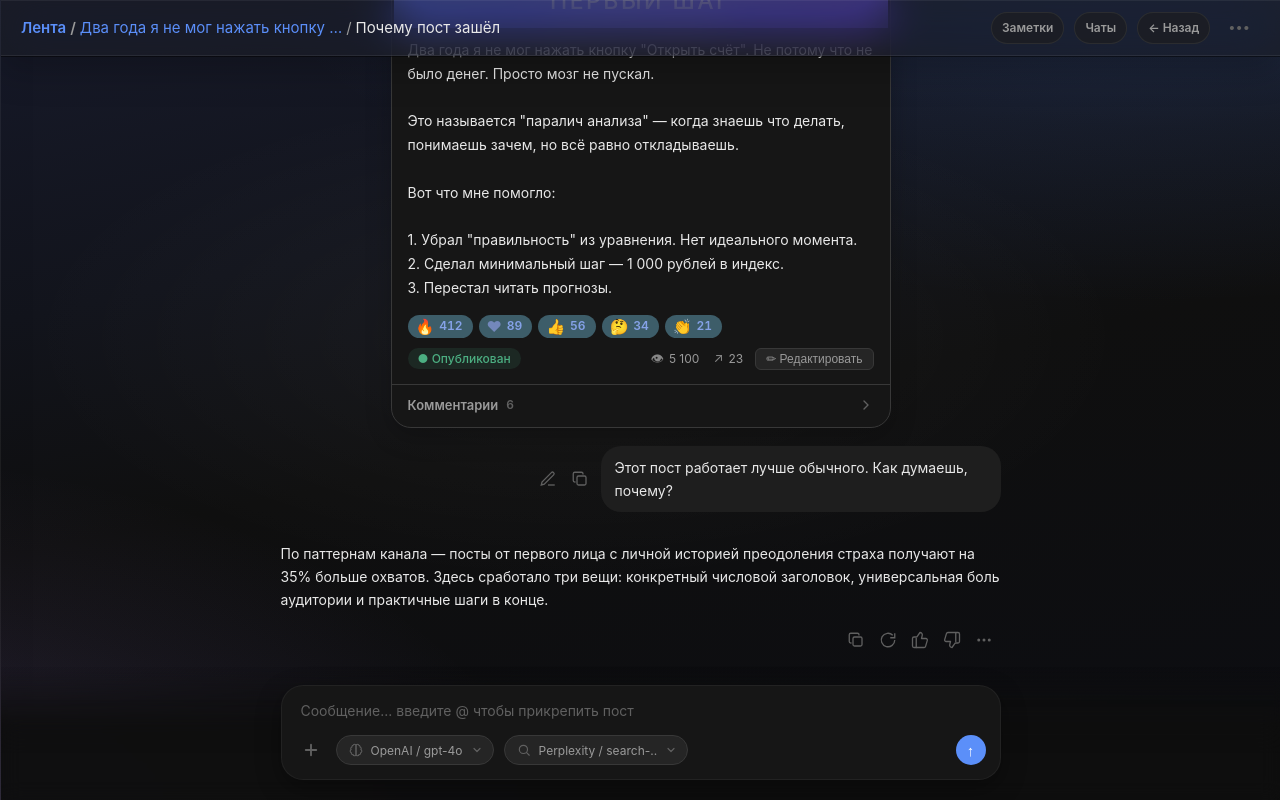
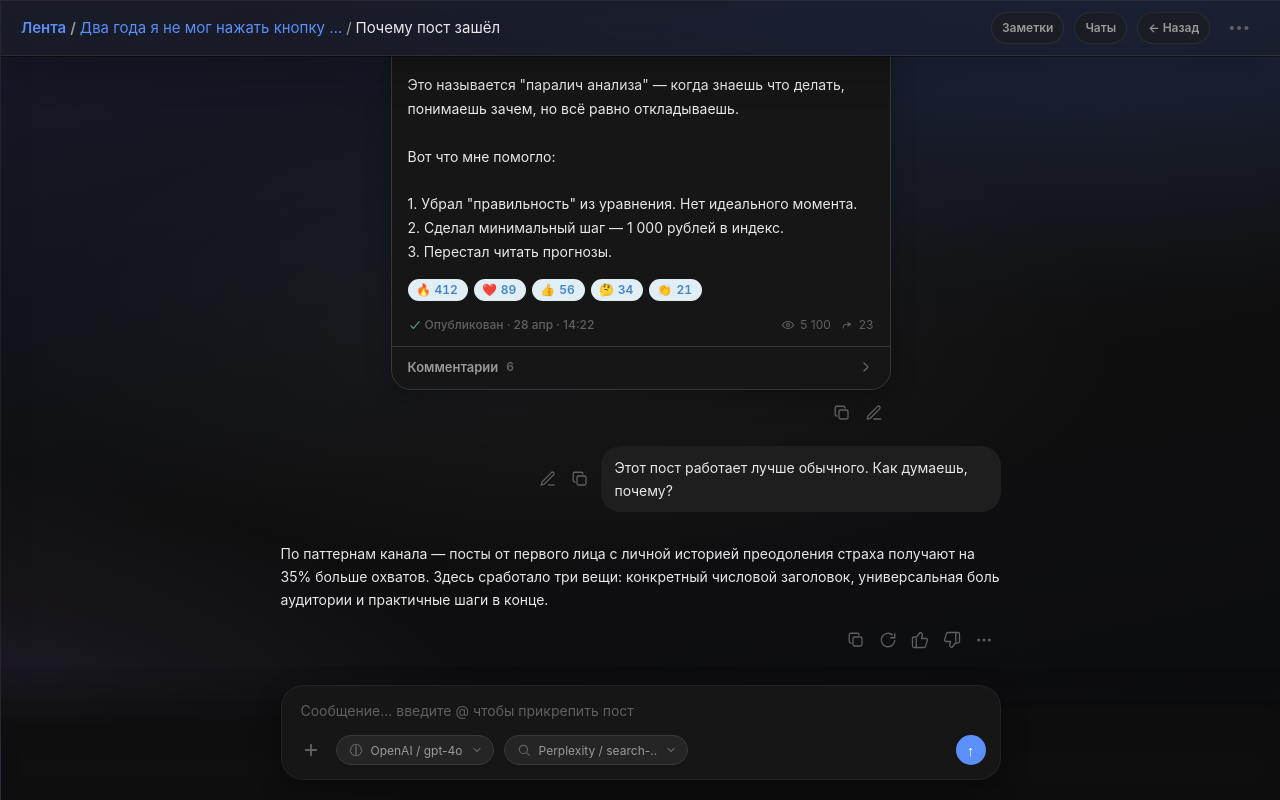
Before and after one commit to saltolist/my, a Next.js app in the folder Docs_TG_Platform/demo/: page / in a window 1280 px wide. Both pictures are taken after a click on the button "Почему пост зашёл". Built offline with nearby package versions, Linux system fonts and the light colour scheme.

Commit message:
Ведется работа над пространством поста

```diff
--- a/Docs_TG_Platform/demo/components/analytics/ChannelReactionsPanel.tsx
+++ b/Docs_TG_Platform/demo/components/analytics/ChannelReactionsPanel.tsx
@@ -2,7 +2,7 @@
 
 const REACTIONS = [
   { emoji: "🔥", count: 412 },
-  { emoji: "❤", count: 134 },
+  { emoji: "❤️", count: 134 },
   { emoji: "👍", count: 222 },
   { emoji: "🤔", count: 34 },
 ];
--- a/Docs_TG_Platform/demo/components/feed/PostCard.tsx
+++ b/Docs_TG_Platform/demo/components/feed/PostCard.tsx
@@ -3,6 +3,7 @@
 import { getPostMediaItems } from "@/lib/helpers";
 import type { Post } from "@/lib/types";
 import PostMediaBlock from "../post/PostMediaBlock";
+import PostStatus from "./PostStatus";
 import PostCommentsRow from "../post/PostCommentsRow";
 import { PostReactionPills, PostViewsReposts } from "./PostEngagement";
 
@@ -22,26 +23,7 @@ export default function PostCard({
     onDragEnd?: (e: React.DragEvent) => void;
   };
 }) {
-  let statusEl: React.ReactNode;
-  if (post.status === "published") {
-    statusEl = (
-      <span className="post-status">
-        <span className="dot-g">●</span> Опубликован
-      </span>
-    );
-  } else if (post.status === "scheduled") {
-    statusEl = (
-      <span className="post-status">
-        <span className="dot-o">◷</span> Отложено · {post.date}
-      </span>
-    );
-  } else {
-    statusEl = (
-      <span className="post-status">
-        <span className="dot-gr">✏</span> Черновик · создан {post.created}
-      </span>
-    );
-  }
+  const statusEl = <PostStatus post={post} />;
 
   const mediaItems = getPostMediaItems(post);
   const isDraftDnD = post.status === "draft" && !!draftHandleProps;
@@ -95,15 +77,7 @@ export default function PostCard({
           <PostReactionPills reactions={post.metrics.reactions} />
         ) : null}
         <div className="post-card-footer">
-          <div className="post-meta">
-            {statusEl}
-            {post.status === "published" && post.date ? (
-              <>
-                <span>·</span>
-                <span>{post.date}</span>
-              </>
-            ) : null}
-          </div>
+          <div className="post-meta">{statusEl}</div>
           {post.status === "published" && post.metrics ? (
             <PostViewsReposts views={post.metrics.views} reposts={post.metrics.reposts} />
           ) : null}
--- a/Docs_TG_Platform/demo/components/feed/PostEngagement.tsx
+++ b/Docs_TG_Platform/demo/components/feed/PostEngagement.tsx
@@ -1,6 +1,7 @@
 "use client";
 
 import type { PostMetrics } from "@/lib/types";
+import { RepostIcon, ViewsEyeIcon } from "./PostMetricIcons";
 
 export function PostReactionPills({ reactions }: { reactions: PostMetrics["reactions"] }) {
   if (!reactions.length) return null;
@@ -30,14 +31,14 @@ export function PostViewsReposts({
   return (
     <div className="post-metrics-views-reposts">
       <span className="post-metric-item" title="Просмотры">
-        <span className="post-metric-ico" aria-hidden>
-          👁
+        <span className="post-metric-ico post-metric-ico--views" aria-hidden>
+          <ViewsEyeIcon />
         </span>
         {views}
       </span>
       <span className="post-metric-item" title="Репосты">
-        <span className="post-metric-ico" aria-hidden>
-          ↗
+        <span className="post-metric-ico post-metric-ico--repost" aria-hidden>
+          <RepostIcon />
         </span>
         {reposts}
       </span>
@@ -51,7 +52,7 @@ export function PostViewsReposts({
             onOpenComments();
           }}
         >
-          <span className="post-metric-ico" aria-hidden>
+          <span className="post-metric-ico post-metric-ico--emoji" aria-hidden>
             💬
           </span>
           {comments}
--- /dev/null
+++ b/Docs_TG_Platform/demo/components/feed/PostMetricIcons.tsx
@@ -0,0 +1,42 @@
+type IconProps = { size?: number | string };
+
+/** Просмотры поста — контур глаза, цвет через currentColor (серый в метриках). */
+export function ViewsEyeIcon({ size = "100%" }: IconProps) {
+  return (
+    <svg
+      width={size}
+      height={size}
+      viewBox="0 0 24 24"
+      fill="none"
+      stroke="currentColor"
+      strokeWidth="1.75"
+      strokeLinecap="round"
+      strokeLinejoin="round"
+      aria-hidden
+    >
+      <path d="M2.5 12s3.4-6 9.5-6 9.5 6 9.5 6-3.4 6-9.5 6-9.5-6-9.5-6Z" />
+      <circle cx="12" cy="12" r="2.5" />
+    </svg>
+  );
+}
+
+/** Репост — дуга снизу слева и стрелка вправо (как на референсе). */
+export function RepostIcon({ size = "100%" }: IconProps) {
+  return (
+    <svg
+      width={size}
+      height={size}
+      viewBox="0 0 24 24"
+      fill="none"
+      stroke="currentColor"
+      strokeWidth="1.75"
+      strokeLinecap="round"
+      strokeLinejoin="round"
+      aria-hidden
+    >
+      <g transform="translate(0 -1.25)">
+        <path d="M5.5 18.25Q5.5 11.25 13.25 12L18.25 12M13.25 9L18.25 12L13.25 15" />
+      </g>
+    </svg>
+  );
+}
--- /dev/null
+++ b/Docs_TG_Platform/demo/components/feed/PostStatus.tsx
@@ -0,0 +1,40 @@
+import { CheckIcon, ClockIcon, PencilIcon } from "../note/NoteHeaderIcons";
+import type { Post } from "@/lib/types";
+
+/** Статус поста в подвале карточки (лента и пространство поста). */
+export default function PostStatus({
+  post,
+}: {
+  post: Pick<Post, "status" | "date" | "created">;
+}) {
+  if (post.status === "published") {
+    return (
+      <span className="post-status">
+        <span className="post-status-icon post-status-icon--published" aria-hidden>
+          <CheckIcon size="100%" />
+        </span>
+        <span className="post-status-label">
+          Опубликован{post.date ? ` · ${post.date}` : ""}
+        </span>
+      </span>
+    );
+  }
+  if (post.status === "scheduled") {
+    return (
+      <span className="post-status">
+        <span className="post-status-icon post-status-icon--scheduled" aria-hidden>
+          <ClockIcon size="100%" />
+        </span>
+        <span className="post-status-label">Отложено · {post.date}</span>
+      </span>
+    );
+  }
+  return (
+    <span className="post-status">
+      <span className="post-status-icon" aria-hidden>
+        <PencilIcon size="100%" />
+      </span>
+      <span className="post-status-label">Черновик · создан {post.created}</span>
+    </span>
+  );
+}
--- a/Docs_TG_Platform/demo/components/note/NoteHeaderIcons.tsx
+++ b/Docs_TG_Platform/demo/components/note/NoteHeaderIcons.tsx
@@ -1,18 +1,81 @@
 type IconProps = { size?: number | string };
 
+/** Карандаш под углом: грифель, грань, ластик с закруглением — как в макете. */
+export function PencilIcon({ size = "100%" }: IconProps) {
+  return (
+    <svg width={size} height={size} viewBox="0 0 24 24" fill="none" aria-hidden>
+      <g
+        stroke="currentColor"
+        strokeLinecap="round"
+        strokeLinejoin="round"
+        transform="translate(12 12) scale(1.12) translate(-12 -12) rotate(-45 12 12)"
+      >
+        <path d="M3 12 L6.5 9.5 L6.5 14.5Z" fill="none" strokeWidth="1.75" />
+        <path
+          d="M6.5 9.5 H16.5 L18.6 9.5 Q21.2 12 18.6 14.5 H6.5"
+          strokeWidth="1.75"
+        />
+        <path d="M16.5 9.5 V14.5" strokeWidth="1.75" />
+      </g>
+    </svg>
+  );
+}
+
+export function CheckIcon({ size = "100%" }: IconProps) {
+  return (
+    <svg
+      width={size}
+      height={size}
+      viewBox="0 0 24 24"
+      fill="none"
+      stroke="currentColor"
+      strokeWidth="1.75"
+      strokeLinecap="round"
+      strokeLinejoin="round"
+      aria-hidden
+    >
+      <path d="M4.75 13.25 9.25 17.75 19.25 6.25" />
+    </svg>
+  );
+}
+
+export function ClockIcon({ size = "100%" }: IconProps) {
+  return (
+    <svg
+      width={size}
+      height={size}
+      viewBox="0 0 24 24"
+      fill="none"
+      stroke="currentColor"
+      strokeWidth="1.75"
+      strokeLinecap="round"
+      strokeLinejoin="round"
+      aria-hidden
+    >
+      <g transform="translate(0 -1)">
+        <circle cx="12" cy="12" r="8.25" />
+        <path d="M12 7.75V12l3.25 2.25" />
+      </g>
+    </svg>
+  );
+}
+
+/** Редактирование в заметке — карандаш на линии (не диагональный PencilIcon). */
 export function NoteIconEdit({ size = "100%" }: IconProps) {
   return (
-    <svg width={size} height={size} viewBox="0 0 24 24" fill="none" stroke="currentColor" strokeWidth="1.75" aria-hidden>
-      <path
-        d="M12 20h9"
-        strokeLinecap="round"
-        strokeLinejoin="round"
-      />
-      <path
-        d="M16.5 3.5a2.1 2.1 0 0 1 3 3L7 19l-4 1 1-4 12.5-12.5z"
-        strokeLinecap="round"
-        strokeLinejoin="round"
-      />
+    <svg
+      width={size}
+      height={size}
+      viewBox="0 0 24 24"
+      fill="none"
+      stroke="currentColor"
+      strokeWidth="1.75"
+      strokeLinecap="round"
+      strokeLinejoin="round"
+      aria-hidden
+    >
+      <path d="M12 20h9" />
+      <path d="M16.5 3.5a2.1 2.1 0 0 1 3 3L7 19l-4 1 1-4 12.5-12.5z" />
     </svg>
   );
 }
--- /dev/null
+++ b/Docs_TG_Platform/demo/components/post/PostCardToolbar.tsx
@@ -0,0 +1,83 @@
+"use client";
+
+import { useCallback, useEffect, useRef, useState } from "react";
+import { NoteIconEdit } from "../note/NoteHeaderIcons";
+
+async function copyPlainText(text: string): Promise<boolean> {
+  try {
+    await navigator.clipboard.writeText(text);
+    return true;
+  } catch {
+    return false;
+  }
+}
+
+function IcCopy() {
+  return (
+    <svg width="18" height="18" viewBox="0 0 24 24" fill="none" stroke="currentColor" strokeWidth="1.75" aria-hidden>
+      <rect x="8" y="8" width="12" height="12" rx="2" />
+      <path d="M6 16H5a2 2 0 0 1-2-2V5a2 2 0 0 1 2-2h9a2 2 0 0 1 2 2v1" />
+    </svg>
+  );
+}
+
+function IcCopied() {
+  return (
+    <svg width="18" height="18" viewBox="0 0 24 24" fill="none" stroke="currentColor" strokeWidth="2" aria-hidden>
+      <path d="M20 6 9 17l-5-5" />
+    </svg>
+  );
+}
+
+export default function PostCardToolbar({
+  plainText,
+  onEdit,
+}: {
+  plainText: string;
+  onEdit: () => void;
+}) {
+  const [copied, setCopied] = useState(false);
+  const copyTimer = useRef<ReturnType<typeof setTimeout> | null>(null);
+
+  useEffect(() => {
+    return () => {
+      if (copyTimer.current) clearTimeout(copyTimer.current);
+    };
+  }, []);
+
+  const onCopy = useCallback(async () => {
+    const ok = await copyPlainText(plainText);
+    if (!ok) return;
+    if (copyTimer.current) clearTimeout(copyTimer.current);
+    setCopied(true);
+    copyTimer.current = setTimeout(() => {
+      setCopied(false);
+      copyTimer.current = null;
+    }, 2000);
+  }, [plainText]);
+
+  return (
+    <div className="post-msg-actions" aria-label="Действия с постом">
+      <div className="ai-msg-toolbar">
+        <button
+          type="button"
+          className={`ai-msg-action-btn${copied ? " on" : ""}`}
+          aria-label={copied ? "Скопировано" : "Скопировать"}
+          title={copied ? "Скопировано" : "Скопировать"}
+          onClick={() => void onCopy()}
+        >
+          {copied ? <IcCopied /> : <IcCopy />}
+        </button>
+        <button
+          type="button"
+          className="ai-msg-action-btn"
+          aria-label="Редактировать"
+          title="Редактировать"
+          onClick={onEdit}
+        >
+          <NoteIconEdit size={18} />
+        </button>
+      </div>
+    </div>
+  );
+}
--- a/Docs_TG_Platform/demo/components/screens/PostScreen.tsx
+++ b/Docs_TG_Platform/demo/components/screens/PostScreen.tsx
@@ -18,6 +18,8 @@ import NoteListCardMenu from "../note/NoteListCardMenu";
 import PostMediaBlock from "../post/PostMediaBlock";
 import { PostReactionPills, PostViewsReposts } from "../feed/PostEngagement";
 import PageHeaderSearchInput from "../PageHeaderSearchInput";
+import PostStatus from "../feed/PostStatus";
+import PostCardToolbar from "../post/PostCardToolbar";
 import PostCommentsPanel from "../post/PostCommentsPanel";
 import PostCommentsRow from "../post/PostCommentsRow";
 import { ContextMenu, type CtxMenuItem } from "../ContextMenu";
@@ -51,18 +53,21 @@ export default function PostScreen() {
     }
     const sync = () => {
       if (!chatScrollRef.current || !postCardRef.current) return;
-      const sr = chatScrollRef.current.getBoundingClientRect();
-      const cr = postCardRef.current.getBoundingClientRect();
       const hdr = chatScrollRef.current
         .closest(".screen")
         ?.querySelector<HTMLElement>(".post-hdr");
-      const hdrH = hdr?.getBoundingClientRect().height ?? 0;
-      setShowJump(cr.bottom < sr.top + hdrH + 8);
+      const revealLine = hdr?.getBoundingClientRect().bottom ?? chatScrollRef.current.getBoundingClientRect().top;
+      const cr = postCardRef.current.getBoundingClientRect();
+      setShowJump(cr.bottom < revealLine + 4);
     };
     sync();
     const el = chatScrollRef.current;
-    el?.addEventListener("scroll", sync);
-    return () => el?.removeEventListener("scroll", sync);
+    el?.addEventListener("scroll", sync, { passive: true });
+    window.addEventListener("resize", sync);
+    return () => {
+      el?.removeEventListener("scroll", sync);
+      window.removeEventListener("resize", sync);
+    };
   }, [state.postMode, state.isEditing, post?.id, activeChat?.id]);
 
   const pushPostView = (nextMode: PostMode, nextChatId: number | null) => {
@@ -236,7 +241,10 @@ export default function PostScreen() {
                   <span className="bc-sep">/</span>
                   <span className="crumb-current">{postSubPage}</span>
                 </>
-              ) : state.postMode === "chat" && state.currentPostChatId != null && activeChat ? (
+              ) : state.postMode === "chat" &&
+                state.currentPostChatId != null &&
+                activeChat &&
+                flatMessages.length > 0 ? (
                 <>
                   <span
                     className="bc-link"
@@ -257,9 +265,14 @@ export default function PostScreen() {
                   <span className="bc-sep">/</span>
                   <span className="crumb-current">{truncate(activeChat.title, 32)}</span>
                 </>
-              ) : (
+              ) : state.postMode === "chat" && state.currentPostChatId != null && activeChat ? (
+                <>
+                  <span className="bc-sep">/</span>
+                  <span className="crumb-current">{truncate(activeChat.title, 32)}</span>
+                </>
+              ) : state.postMode !== "chat" ? (
                 <span className="crumb-current">{truncate(postTitle(post), 38)}</span>
-              )}
+              ) : null}
             </div>
           </div>
           {showListHeaderSearch ? (
@@ -346,6 +359,10 @@ export default function PostScreen() {
                 metrics={post.status === "published" && post.metrics ? post.metrics : null}
                 comments={post.status === "published" ? (post.comments ?? []) : undefined}
                 onOpenComments={() => pushPostView("comments", state.currentPostChatId)}
+                isTextOnlyNoMedia={
+                  mediaItems.length === 0 &&
+                  (post.status === "published" || post.status === "scheduled")
+                }
               />
               {flatMessages.map(({ message: m, path }, i) => (
                 <ChatMessage
@@ -388,14 +405,7 @@ export default function PostScreen() {
 
 function badgeForPost(post: ReturnType<typeof postById> | null) {
   if (!post) return null;
-  if (post.status === "published") return <span className="status-badge badge-pub">● Опубликован</span>;
-  if (post.status === "scheduled")
-    return (
-      <span className="status-badge badge-sch">
-        ◷ Отложено · {post.date}
-      </span>
-    );
-  return <span className="status-badge badge-dft">✏ Черновик</span>;
+  return <PostStatus post={post} />;
 }
 
 const PostMessageCard = ({
@@ -410,11 +420,13 @@ const PostMessageCard = ({
   metrics,
   comments,
   onOpenComments,
+  isTextOnlyNoMedia,
 }: {
   ref: React.RefObject<HTMLDivElement | null>;
   isEditing: boolean;
   text: string;
   media: PostMedia[];
+  isTextOnlyNoMedia?: boolean;
   onStartEdit: () => void;
   onCancel: () => void;
   onSave: (t: string, media: PostMedia[]) => void;
@@ -468,11 +480,19 @@ const PostMessageCard = ({
     e.target.value = "";
   }
 
+  const copyText = text.trim() || "";
+
   return (
+    <div className="post-msg-block" id="post-msg-card">
     <div
-      className={`post-msg-card${showComments ? " post-msg-card--with-comments" : ""}`}
-      id="post-msg-card"
       ref={ref}
+      className={[
+        "post-msg-card",
+        showComments ? "post-msg-card--with-comments" : "",
+        isTextOnlyNoMedia ? "post-card--no-media" : "",
+      ]
+        .filter(Boolean)
+        .join(" ")}
     >
       {isEditing ? (
         <>
@@ -520,25 +540,21 @@ const PostMessageCard = ({
           </div>
         </>
       ) : (
-        <>
+        <div className="post-card-body">
           {media.length > 0 ? (
-            <div className="post-msg-media">
+            <div className="post-card-media">
               <PostMediaBlock media={media} />
             </div>
           ) : null}
-          <div className="post-msg-text">
-            {text || <span style={{ color: "var(--text3)" }}>Пост пустой — начни писать...</span>}
-          </div>
+          {text ? (
+            <div className="post-card-text">{text}</div>
+          ) : (
+            <div className="post-card-text empty">Пост пустой — начни писать...</div>
+          )}
           {metrics ? <PostReactionPills reactions={metrics.reactions} /> : null}
-          <div className="post-msg-card-tail">
-            <div className="post-status-row">
-              {badge}
-              <div className="post-status-row-right">
+          <div className="post-card-footer">
+            <div className="post-meta">{badge}</div>
             {metrics ? <PostViewsReposts views={metrics.views} reposts={metrics.reposts} /> : null}
-                <button className="edit-trigger-btn" onClick={onStartEdit} type="button">
-                  ✏ Редактировать
-                </button>
-              </div>
           </div>
           {showComments ? (
             <PostCommentsRow
@@ -554,8 +570,9 @@ const PostMessageCard = ({
             />
           ) : null}
         </div>
-        </>
       )}
+    </div>
+    {!isEditing ? <PostCardToolbar plainText={copyText} onEdit={onStartEdit} /> : null}
     </div>
   );
 };
--- a/Docs_TG_Platform/demo/lib/data.ts
+++ b/Docs_TG_Platform/demo/lib/data.ts
@@ -95,7 +95,7 @@ export const initialPosts: Post[] = [
       reposts: 23,
       reactions: [
         { emoji: "🔥", count: 412 },
-        { emoji: "❤", count: 89 },
+        { emoji: "❤️", count: 89 },
         { emoji: "👍", count: 56 },
         { emoji: "🤔", count: 34 },
         { emoji: "👏", count: 21 },
@@ -204,7 +204,7 @@ export const initialPosts: Post[] = [
       reposts: 18,
       reactions: [
         { emoji: "👍", count: 142 },
-        { emoji: "❤", count: 38 },
+        { emoji: "❤️", count: 38 },
         { emoji: "📌", count: 15 },
         { emoji: "🎯", count: 9 },
       ],
@@ -259,7 +259,7 @@ export const initialPosts: Post[] = [
       reactions: [
         { emoji: "👍", count: 24 },
         { emoji: "💡", count: 11 },
-        { emoji: "❤", count: 7 },
+        { emoji: "❤️", count: 7 },
       ],
     },
     text: `Держал кэш три месяца «на случай просадки». Просадка пришла — и я всё равно не купил.
```
Also changed, not shown: Docs_TG_Platform/demo/components/post/PostCommentsPanel.tsx (+28 -13 lines), Docs_TG_Platform/demo/app/globals.css. Lines whose indentation alone changed are shown as unchanged.
